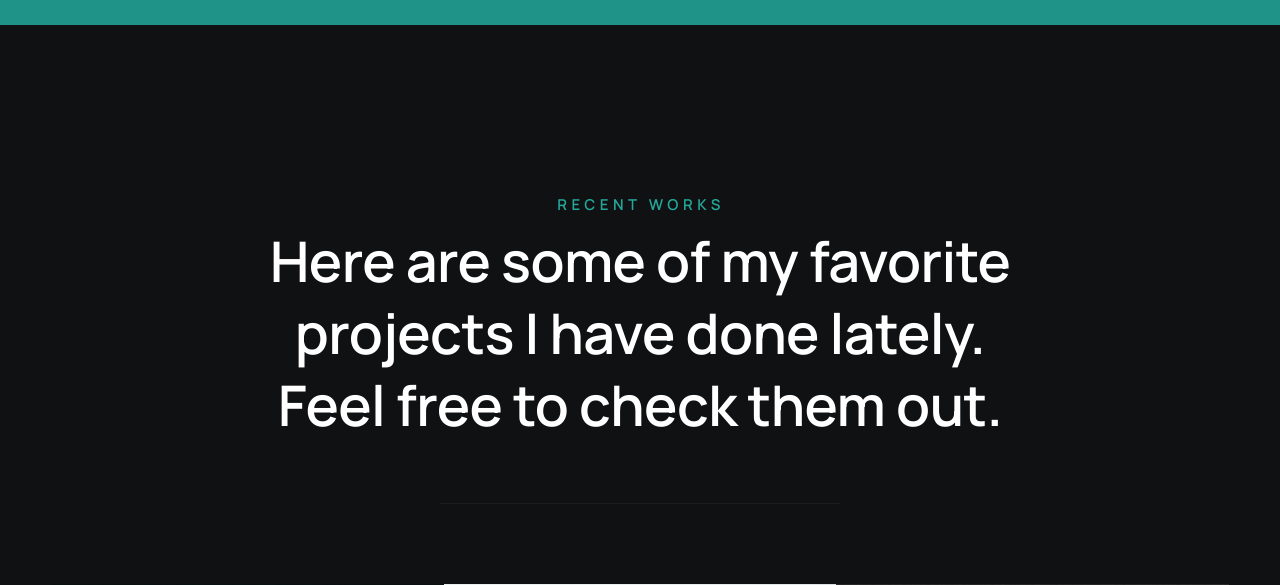
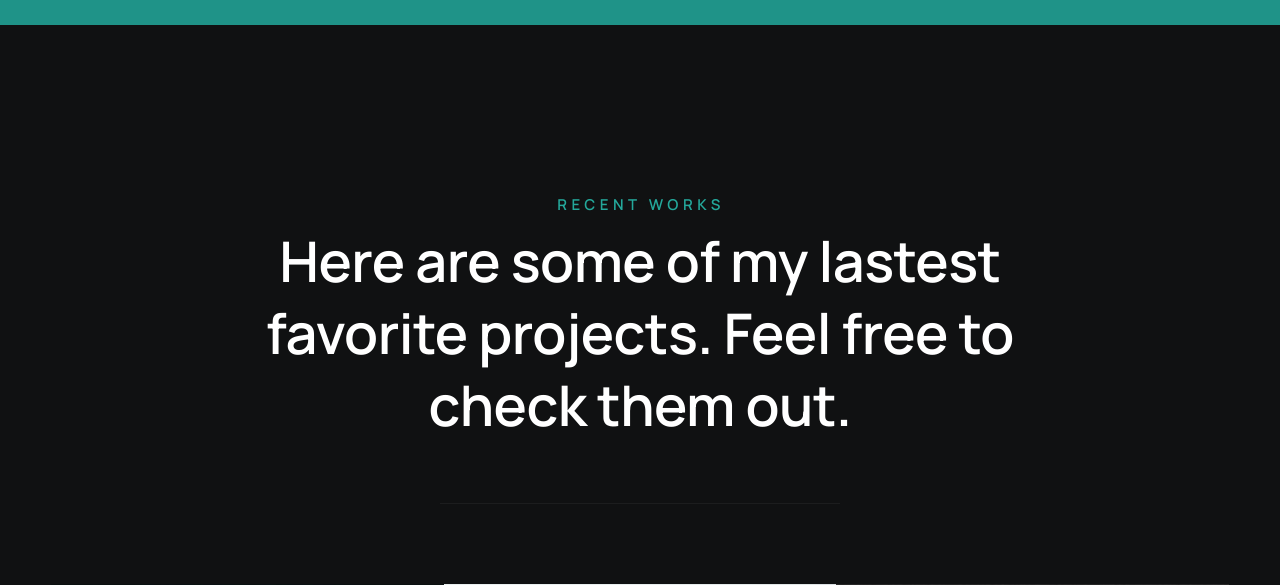
Before and after one commit to KieranChristien/Kieran-Christien-Portfolio, a Flask app: page / in a window 1280 px wide. Shown: the part 2314-2899 px from the top of the page. Run offline with Flask 3, Linux system fonts and the light colour scheme; some libraries are stand-ins or nearby versions.

Commit message:
Rework recent works wording.

```diff
--- a/web/templates/index.html
+++ b/web/templates/index.html
@@ -126,7 +126,7 @@
         <div class="column lg-12">
             <h3 class="text-pretitle">Recent Works</h3>
             <h1 class="text-display-title">
-                Here are some of my favorite projects I have done lately. Feel free to check them out.
+                Here are some of my lastest favorite projects. Feel free to check them out.
             </h1>
         </div>
     </div> <!-- end section-header -->
```
